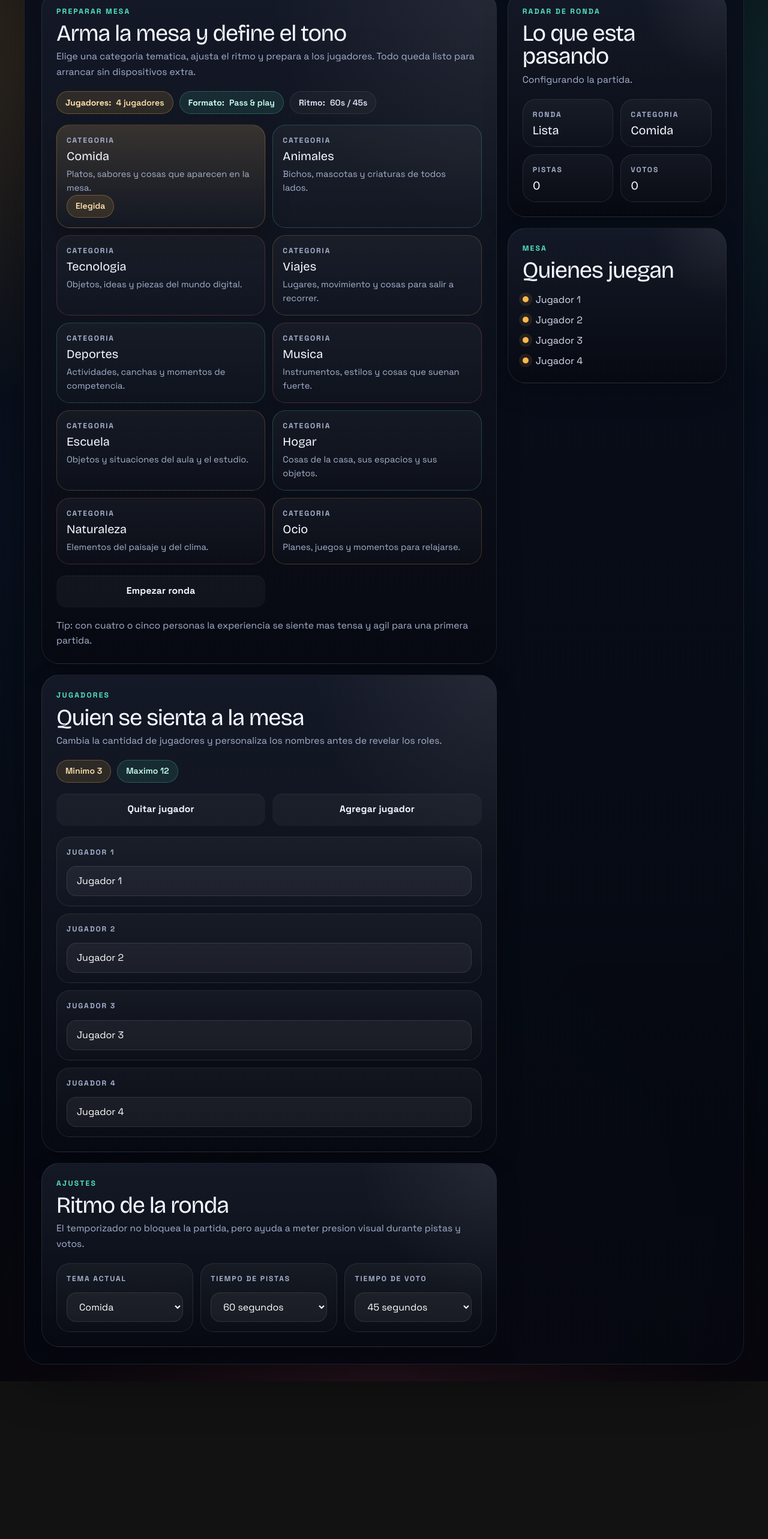
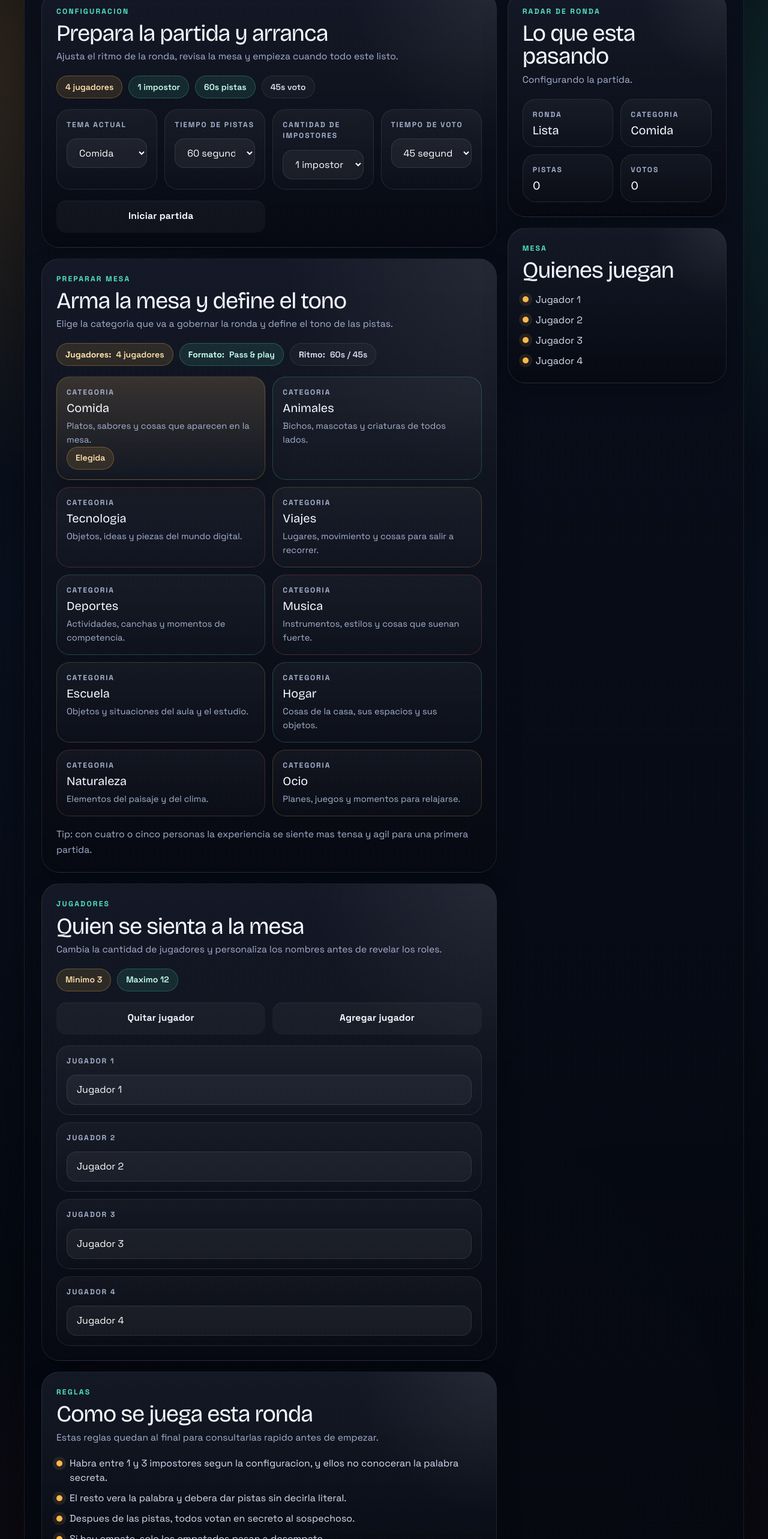
Before and after one commit to srodriguez-lefebre/Web-game, a Next.js app: page / in a window 1280 px wide. Shown: the part 234-2800 px from the top of the page at 60% size. Before the commit the page ends 2537 px from the top, so only its background shows below. Built offline with nearby package versions, Linux system fonts and the light colour scheme.

Commit message:
feat: support multiple impostors per round

```diff
--- a/components/game/game-client.tsx
+++ b/components/game/game-client.tsx
@@ -163,6 +163,12 @@ export function GameClient() {
               config,
             })
           }
+          onImpostorCountChange={(impostorCount) =>
+            dispatch({
+              type: "setup/setImpostorCount",
+              payload: impostorCount,
+            })
+          }
           onStart={() => dispatch({ type: "start_round" })}
         />
       ) : null}
@@ -249,6 +255,7 @@ function SetupStage({
   onPlayerNameChange,
   onCategoryChange,
   onConfigChange,
+  onImpostorCountChange,
   onStart,
 }: {
   state: GameState;
@@ -256,13 +263,134 @@ function SetupStage({
   onPlayerNameChange: (playerId: string, name: string) => void;
   onCategoryChange: (categoryId: string) => void;
   onConfigChange: (config: { clueSeconds?: number; voteSeconds?: number }) => void;
+  onImpostorCountChange: (impostorCount: number) => void;
   onStart: () => void;
 }) {
+  const maxImpostors = Math.max(1, state.players.length - 1);
+
   return (
     <>
+      <section className="game-panel">
+        <div className="game-panel__inner">
+          <header className="game-panel__header">
+            <p className="game-panel__eyebrow">Configuracion</p>
+            <h2 className="game-panel__title">Prepara la partida y arranca</h2>
+            <p className="game-panel__copy">
+              Ajusta el ritmo de la ronda, revisa la mesa y empieza cuando todo
+              este listo.
+            </p>
+          </header>
+
+          <div className="game-panel__status-row">
+            <span className="status-pill status-pill--accent">
+              {state.players.length} jugadores
+            </span>
+            <span className="status-pill status-pill--mint">
+              {state.setup.impostorCount} impostor{state.setup.impostorCount > 1 ? "es" : ""}
+            </span>
+            <span className="status-pill status-pill--mint">
+              {state.config.clueSeconds}s pistas
+            </span>
+            <span className="status-pill">{state.config.voteSeconds}s voto</span>
+          </div>
+
+          <div className="game-panel__grid game-panel__grid--compact">
+            <label className="metric-card">
+              <p className="metric-card__label">Tema actual</p>
+              <select
+                value={state.config.categoryId ?? ""}
+                onChange={(event) => onCategoryChange(event.target.value)}
+                className="mt-2 w-full rounded-2xl border border-white/10 bg-white/5 px-4 py-3 text-white outline-none"
+              >
+                {CATEGORIES.map((category) => (
+                  <option
+                    key={category.id}
+                    value={category.id}
+                    className="bg-white text-slate-950"
+                  >
+                    {category.name}
+                  </option>
+                ))}
+              </select>
+            </label>
+
+            <label className="metric-card">
+              <p className="metric-card__label">Tiempo de pistas</p>
+              <select
+                value={state.config.clueSeconds}
+                onChange={(event) =>
+                  onConfigChange({
+                    clueSeconds: Number(event.target.value),
+                  })
+                }
+                className="mt-2 w-full rounded-2xl border border-white/10 bg-white/5 px-4 py-3 text-white outline-none"
+              >
+                {[30, 45, 60, 75, 90].map((value) => (
+                  <option
+                    key={value}
+                    value={value}
+                    className="bg-white text-slate-950"
+                  >
+                    {value} segundos
+                  </option>
+                ))}
+              </select>
+            </label>
+
+            <label className="metric-card">
+              <p className="metric-card__label">Cantidad de impostores</p>
+              <select
+                value={state.setup.impostorCount}
+                onChange={(event) => onImpostorCountChange(Number(event.target.value))}
+                className="mt-2 w-full rounded-2xl border border-white/10 bg-white/5 px-4 py-3 text-white outline-none"
+              >
+                {Array.from({ length: maxImpostors }, (_, index) => index + 1).map((value) => (
+                  <option
+                    key={value}
+                    value={value}
+                    className="bg-white text-slate-950"
+                  >
+                    {value} impostor{value > 1 ? "es" : ""}
+                  </option>
+                ))}
+              </select>
+            </label>
+
+            <label className="metric-card">
+              <p className="metric-card__label">Tiempo de voto</p>
+              <select
+                value={state.config.voteSeconds}
+                onChange={(event) =>
+                  onConfigChange({
+                    voteSeconds: Number(event.target.value),
+                  })
+                }
+                className="mt-2 w-full rounded-2xl border border-white/10 bg-white/5 px-4 py-3 text-white outline-none"
+              >
+                {[20, 30, 45, 60].map((value) => (
+                  <option
+                    key={value}
+                    value={value}
+                    className="bg-white text-slate-950"
+                  >
+                    {value} segundos
+                  </option>
+                ))}
+              </select>
+            </label>
+          </div>
+
+          <div className="game-panel__actions">
+            <button type="button" className="button button--primary" onClick={onStart}>
+              Iniciar partida
+            </button>
+          </div>
+        </div>
+      </section>
+
       <SetupPanel
         title="Arma la mesa y define el tono"
-        description="Elige una categoria tematica, ajusta el ritmo y prepara a los jugadores. Todo queda listo para arrancar sin dispositivos extra."
+        description="Elige la categoria que va a gobernar la ronda y define el tono de las pistas."
         playerCountValue={`${state.players.length} jugadores`}
         roundsValue={`${state.config.clueSeconds}s / ${state.config.voteSeconds}s`}
         categories={CATEGORIES.map((category, index) => ({
@@ -273,11 +401,7 @@ function SetupStage({
           selected: state.config.categoryId === category.id,
         }))}
         tip="Tip: con cuatro o cinco personas la experiencia se siente mas tensa y agil para una primera partida."
-      >
-        <button type="button" className="button button--primary" onClick={onStart}>
-          Empezar ronda
-        </button>
-      </SetupPanel>
+      />
 
       <section className="game-panel">
         <div className="game-panel__inner">
@@ -322,67 +446,26 @@ function SetupStage({
       <section className="game-panel">
         <div className="game-panel__inner">
           <header className="game-panel__header">
-            <p className="game-panel__eyebrow">Ajustes</p>
-            <h2 className="game-panel__title">Ritmo de la ronda</h2>
+            <p className="game-panel__eyebrow">Reglas</p>
+            <h2 className="game-panel__title">Como se juega esta ronda</h2>
             <p className="game-panel__copy">
-              El temporizador no bloquea la partida, pero ayuda a meter presion visual durante pistas y votos.
+              Estas reglas quedan al final para consultarlas rapido antes de empezar.
             </p>
           </header>
 
-          <div className="game-panel__grid game-panel__grid--compact">
-            <label className="metric-card">
-              <p className="metric-card__label">Tema actual</p>
-              <select
-                value={state.config.categoryId ?? ""}
-                onChange={(event) => onCategoryChange(event.target.value)}
-                className="mt-2 w-full rounded-2xl border border-white/10 bg-white/5 px-4 py-3 text-white outline-none"
-              >
-                {CATEGORIES.map((category) => (
-                  <option key={category.id} value={category.id}>
-                    {category.name}
-                  </option>
-                ))}
-              </select>
-            </label>
-
-            <label className="metric-card">
-              <p className="metric-card__label">Tiempo de pistas</p>
-              <select
-                value={state.config.clueSeconds}
-                onChange={(event) =>
-                  onConfigChange({
-                    clueSeconds: Number(event.target.value),
-                  })
-                }
-                className="mt-2 w-full rounded-2xl border border-white/10 bg-white/5 px-4 py-3 text-white outline-none"
-              >
-                {[30, 45, 60, 75, 90].map((value) => (
-                  <option key={value} value={value}>
-                    {value} segundos
-                  </option>
-                ))}
-              </select>
-            </label>
-
-            <label className="metric-card">
-              <p className="metric-card__label">Tiempo de voto</p>
-              <select
-                value={state.config.voteSeconds}
-                onChange={(event) =>
-                  onConfigChange({
-                    voteSeconds: Number(event.target.value),
-                  })
-                }
-                className="mt-2 w-full rounded-2xl border border-white/10 bg-white/5 px-4 py-3 text-white outline-none"
-              >
-                {[20, 30, 45, 60].map((value) => (
-                  <option key={value} value={value}>
-                    {value} segundos
-                  </option>
-                ))}
-              </select>
-            </label>
-          </div>
+          <ul className="setup-card__list">
+            <li>
+              Habra entre 1 y {maxImpostors} impostores segun la configuracion, y ellos no
+              conoceran la palabra secreta.
+            </li>
+            <li>El resto vera la palabra y debera dar pistas sin decirla literal.</li>
+            <li>Despues de las pistas, todos votan en secreto al sospechoso.</li>
+            <li>Si hay empate, solo los empatados pasan a desempate.</li>
+            <li>
+              Si expulsan a un impostor, ese expulsado tiene una ultima chance para adivinar
+              la palabra.
+            </li>
+          </ul>
         </div>
       </section>
     </>
@@ -649,8 +732,11 @@ function ResultStage({
       highlight={getOutcomeHeadline(roundSummary.reason)}
       facts={[
         {
-          label: "Impostor",
-          value: roundSummary.impostorName ?? "Desconocido",
+          label: roundSummary.impostorNames.length > 1 ? "Impostores" : "Impostor",
+          value:
+            roundSummary.impostorNames.length > 0
+              ? roundSummary.impostorNames.join(", ")
+              : roundSummary.impostorName ?? "Desconocido",
         },
         {
           label: "Expulsado",
--- a/lib/game/constants.ts
+++ b/lib/game/constants.ts
@@ -4,6 +4,7 @@ export const GAME_STATE_VERSION = 1;
 
 export const MIN_PLAYERS = 3;
 export const MAX_PLAYERS = 12;
+export const DEFAULT_IMPOSTOR_COUNT = 1;
 
 export const MIN_PLAYER_NAME_LENGTH = 1;
 export const MAX_PLAYER_NAME_LENGTH = 24;
--- a/lib/game/engine.ts
+++ b/lib/game/engine.ts
@@ -30,6 +30,8 @@ function buildRoundSummary(round: GameRound): GameRoundSummary {
     categoryId: round.categoryId,
     categoryName: round.categoryName,
     secretWord: round.secretWord,
+    impostorIds: round.impostorIds,
+    impostorNames: round.impostorNames,
     impostorId: round.impostorId,
     impostorName: round.impostorName,
     winner: round.outcome?.winner ?? null,
@@ -53,10 +55,6 @@ function setError(state: GameState, message: string): GameState {
 
 function ensureRound(state: GameState): GameRound | null {
   return state.round;
-}
-
-function buildRoundOrder(state: GameState, seed: string): GamePlayer[] {
-  return shuffle(getActivePlayers(state), createSeededRng(seed));
 }
 
 function createRoundId(state: GameState, roundNumber: number, categoryId: string): string {
@@ -83,7 +81,7 @@ function finalizeRound(state: GameState, outcome: GameRoundOutcome): GameState {
 
   const nextPlayers = state.players.map((player) => {
     if (outcome.winner === "impostor") {
-      if (player.id === resolvedRound.impostorId) {
+      if (resolvedRound.impostorIds.includes(player.id)) {
         return {
           ...player,
           score: player.score + 1,
@@ -93,7 +91,7 @@ function finalizeRound(state: GameState, outcome: GameRoundOutcome): GameState {
       return player;
     }
 
-    if (player.id !== resolvedRound.impostorId && player.isActive) {
+    if (!resolvedRound.impostorIds.includes(player.id) && player.isActive) {
       return {
         ...player,
         score: player.score + 1,
@@ -170,7 +168,7 @@ function resolveVotes(state: GameState, useTieBreakVotes: boolean): GameState {
       : pickOne(topCandidates, createSeededRng(deriveSeed(state.sessionSeed, round.roundNumber, "tie-break")));
 
   const eliminatedPlayer = state.players.find((player) => player.id === eliminatedPlayerId) ?? null;
-  const isImpostorEliminated = eliminatedPlayerId === round.impostorId;
+  const isImpostorEliminated = round.impostorIds.includes(eliminatedPlayerId);
 
   if (!eliminatedPlayer) {
     return setError(state, "No se pudo identificar al jugador eliminado.");
@@ -184,7 +182,7 @@ function resolveVotes(state: GameState, useTieBreakVotes: boolean): GameState {
         ...round,
         eliminatedPlayerId,
         currentTurnIndex: 0,
-        currentTurnPlayerId: round.impostorId,
+        currentTurnPlayerId: eliminatedPlayerId,
         finalGuess: null,
       },
       lastError: null,
@@ -212,10 +210,15 @@ export function startRound(state: GameState, seed?: string): GameState {
   const roundNumber = state.history.length + 1;
   const roundSeed = deriveSeed(state.sessionSeed, roundNumber, category.id, seed ?? "auto");
   const rng = createSeededRng(roundSeed);
-  const order = buildRoundOrder(state, roundSeed);
-  const impostor = order[0];
+  const activePlayers = getActivePlayers(state);
+  const impostors = shuffle(activePlayers, rng).slice(0, state.setup.impostorCount);
+  const impostorIds = impostors.map((player) => player.id);
+  const impostorNames = impostors.map((player) => player.name);
+  const leadImpostor = impostors[0];
   const secretWord = pickOne(category.words, rng);
-  const turnOrder = order.map((player) => player.id);
+  const revealOrder = shuffle(activePlayers, rng).map((player) => player.id);
+  const clueOrder = shuffle(activePlayers, rng).map((player) => player.id);
+  const voteOrder = shuffle(activePlayers, rng).map((player) => player.id);
 
   const round: GameRound = {
     roundId: createRoundId(state, roundNumber, category.id),
@@ -223,13 +226,15 @@ export function startRound(state: GameState, seed?: string): GameState {
     categoryId: category.id,
     categoryName: category.name,
     secretWord,
-    impostorId: impostor.id,
-    impostorName: impostor.name,
-    revealOrder: turnOrder,
-    clueOrder: turnOrder,
-    voteOrder: turnOrder,
+    impostorIds,
+    impostorNames,
+    impostorId: leadImpostor.id,
+    impostorName: leadImpostor.name,
+    revealOrder,
+    clueOrder,
+    voteOrder,
     currentTurnIndex: 0,
-    currentTurnPlayerId: turnOrder[0] ?? null,
+    currentTurnPlayerId: revealOrder[0] ?? null,
     revealIndex: 0,
     clueIndex: 0,
     revealedPlayerIds: [],
--- a/lib/game/reducer.ts
+++ b/lib/game/reducer.ts
@@ -1,5 +1,10 @@
 import { CATEGORIES } from "@/data/categories";
-import { DEFAULT_TARGET_SCORE, DEFAULT_GAME_CONFIG, GAME_STATE_VERSION } from "./constants";
+import {
+  DEFAULT_GAME_CONFIG,
+  DEFAULT_IMPOSTOR_COUNT,
+  DEFAULT_TARGET_SCORE,
+  GAME_STATE_VERSION,
+} from "./constants";
 import { createGameSeed } from "./rng";
 import {
   confirmReveal,
@@ -49,11 +54,17 @@ function normalizePlayers(players: GamePlayer[]): GamePlayer[] {
 }
 
 function buildSetup(state: GameState, players: GamePlayer[]): GameSetupState {
+  const maxImpostors = Math.max(DEFAULT_IMPOSTOR_COUNT, players.length - 1);
+
   return {
     players,
     categoryId: state.config.categoryId,
     targetScore: state.setup?.targetScore ?? DEFAULT_TARGET_SCORE,
     revealCategoryToImpostor: state.setup?.revealCategoryToImpostor ?? false,
+    impostorCount: Math.min(
+      maxImpostors,
+      Math.max(DEFAULT_IMPOSTOR_COUNT, state.setup?.impostorCount ?? DEFAULT_IMPOSTOR_COUNT),
+    ),
   };
 }
 
@@ -89,6 +100,10 @@ function normalizeHydratedState(state: GameState): GameState {
     categoryId: config.categoryId,
     targetScore: state.setup?.targetScore ?? DEFAULT_TARGET_SCORE,
     revealCategoryToImpostor: state.setup?.revealCategoryToImpostor ?? false,
+    impostorCount: Math.min(
+      Math.max(DEFAULT_IMPOSTOR_COUNT, players.length - 1),
+      Math.max(DEFAULT_IMPOSTOR_COUNT, state.setup?.impostorCount ?? DEFAULT_IMPOSTOR_COUNT),
+    ),
   };
 
   return syncCompatState({
@@ -123,6 +138,7 @@ export function createInitialGameState(): GameState {
       categoryId: CATEGORIES[0]?.id ?? null,
       targetScore: DEFAULT_TARGET_SCORE,
       revealCategoryToImpostor: false,
+      impostorCount: DEFAULT_IMPOSTOR_COUNT,
     },
     round: null,
     currentRound: null,
@@ -231,6 +247,8 @@ export function gameReducer(state: GameState, action: GameAction): GameState {
       return updateSetupField(currentState, { targetScore: action.payload });
     case "setup/toggleRevealCategory":
       return updateSetupField(currentState, { revealCategoryToImpostor: action.payload });
+    case "setup/setImpostorCount":
+      return updateSetupField(currentState, { impostorCount: action.payload });
     case "setup/setCategory":
       return syncCompatState({
         ...currentState,
--- a/lib/game/selectors.ts
+++ b/lib/game/selectors.ts
@@ -51,7 +51,7 @@ export function getCurrentPlayer(state: GameState): GamePlayer | null {
   }
 
   if (state.phase === "impostor_guess" || state.phase === "finalGuess") {
-    return getPlayerById(state, state.round.impostorId);
+    return getPlayerById(state, state.round.eliminatedPlayerId ?? state.round.impostorId);
   }
 
   return getPlayerById(state, state.round.currentTurnPlayerId);
@@ -140,7 +140,7 @@ export function getVisibleRoleData(state: GameState, playerId: string): VisibleR
     };
   }
 
-  const isImpostor = round.impostorId === player.id;
+  const isImpostor = round.impostorIds.includes(player.id);
   const visibleRole = isImpostor ? "impostor" : "civilian";
 
   return {
@@ -180,6 +180,8 @@ export function getRoundSummary(state: GameState): RoundSummaryView {
         categoryId: round.categoryId,
         categoryName: round.categoryName,
         secretWord: round.secretWord,
+        impostorIds: round.impostorIds,
+        impostorNames: round.impostorNames,
         impostorId: round.impostorId,
         impostorName: round.impostorName,
         winner: round.outcome?.winner ?? null,
@@ -218,6 +220,7 @@ export function getRoundSummary(state: GameState): RoundSummaryView {
       currentPlayerName: currentPlayer?.name ?? null,
       nextAction: "Configurando la partida.",
       category,
+      impostorNames: [],
       impostor: null,
       eliminated: null,
       champion: null,
@@ -263,7 +266,9 @@ export function getRoundSummary(state: GameState): RoundSummaryView {
       state.phase === "round_result" || state.phase === "result" ? summary.secretWord : null,
     impostorId: summary.impostorId,
     impostorName:
-      state.phase === "round_result" || state.phase === "result" ? summary.impostorName : null,
+      state.phase === "round_result" || state.phase === "result"
+        ? summary.impostorNames.join(", ")
+        : null,
     winner: summary.winner,
     reason: summary.reason,
     winningReason,
@@ -278,6 +283,7 @@ export function getRoundSummary(state: GameState): RoundSummaryView {
     currentPlayerName: currentPlayer?.name ?? null,
     nextAction,
     category,
+    impostorNames: summary.impostorNames,
     impostor: getPlayerById(state, summary.impostorId),
     eliminated: getPlayerById(state, summary.eliminatedPlayerId),
     champion: null,
--- a/lib/game/types.ts
+++ b/lib/game/types.ts
@@ -54,6 +54,7 @@ export interface GameSetupState {
   categoryId: string | null;
   targetScore: number;
   revealCategoryToImpostor: boolean;
+  impostorCount: number;
 }
 
 export interface GameClue {
@@ -84,6 +85,8 @@ export interface GameRound {
   categoryId: string;
   categoryName: string;
   secretWord: string;
+  impostorIds: string[];
+  impostorNames: string[];
   impostorId: string;
   impostorName: string;
   revealOrder: string[];
@@ -112,6 +115,8 @@ export interface GameRoundSummary {
   categoryId: string;
   categoryName: string;
   secretWord: string;
+  impostorIds: string[];
+  impostorNames: string[];
   impostorId: string;
   impostorName: string;
   winner: RoundWinner | null;
@@ -183,6 +188,7 @@ export interface RoundSummaryView {
   currentPlayerName: string | null;
   nextAction: string;
   category: GameCategory | null;
+  impostorNames: string[];
   impostor: GamePlayer | null;
   eliminated: GamePlayer | null;
   champion: GamePlayer | null;
@@ -205,6 +211,7 @@ export type GameAction =
   | { type: "setup/setTargetScore"; payload: number }
   | { type: "setup/toggleRevealCategory"; payload: boolean }
   | { type: "setup/setCategory"; payload: string }
+  | { type: "setup/setImpostorCount"; payload: number }
   | {
       type: "update_player";
       playerId: string;
--- a/lib/game/validation.ts
+++ b/lib/game/validation.ts
@@ -3,6 +3,7 @@ import {
   MAX_GUESS_LENGTH,
   MAX_PLAYER_NAME_LENGTH,
   MAX_PLAYERS,
+  DEFAULT_IMPOSTOR_COUNT,
   MIN_CLUE_LENGTH,
   MIN_GUESS_LENGTH,
   MIN_PLAYER_NAME_LENGTH,
@@ -135,6 +136,19 @@ export function validateCanStartRound(state: GameState): ValidationIssue[] {
       code: "too_few_players",
       field: "players",
       message: `Necesitas al menos ${MIN_PLAYERS} jugadores para empezar.`,
+    });
+  }
+
+  const maxImpostors = Math.max(DEFAULT_IMPOSTOR_COUNT, state.players.length - 1);
+
+  if (
+    state.setup.impostorCount < DEFAULT_IMPOSTOR_COUNT ||
+    state.setup.impostorCount > maxImpostors
+  ) {
+    issues.push({
+      code: "invalid_impostor_count",
+      field: "setup.impostorCount",
+      message: `La cantidad de impostores debe estar entre 1 y ${maxImpostors}.`,
     });
   }
 
```
